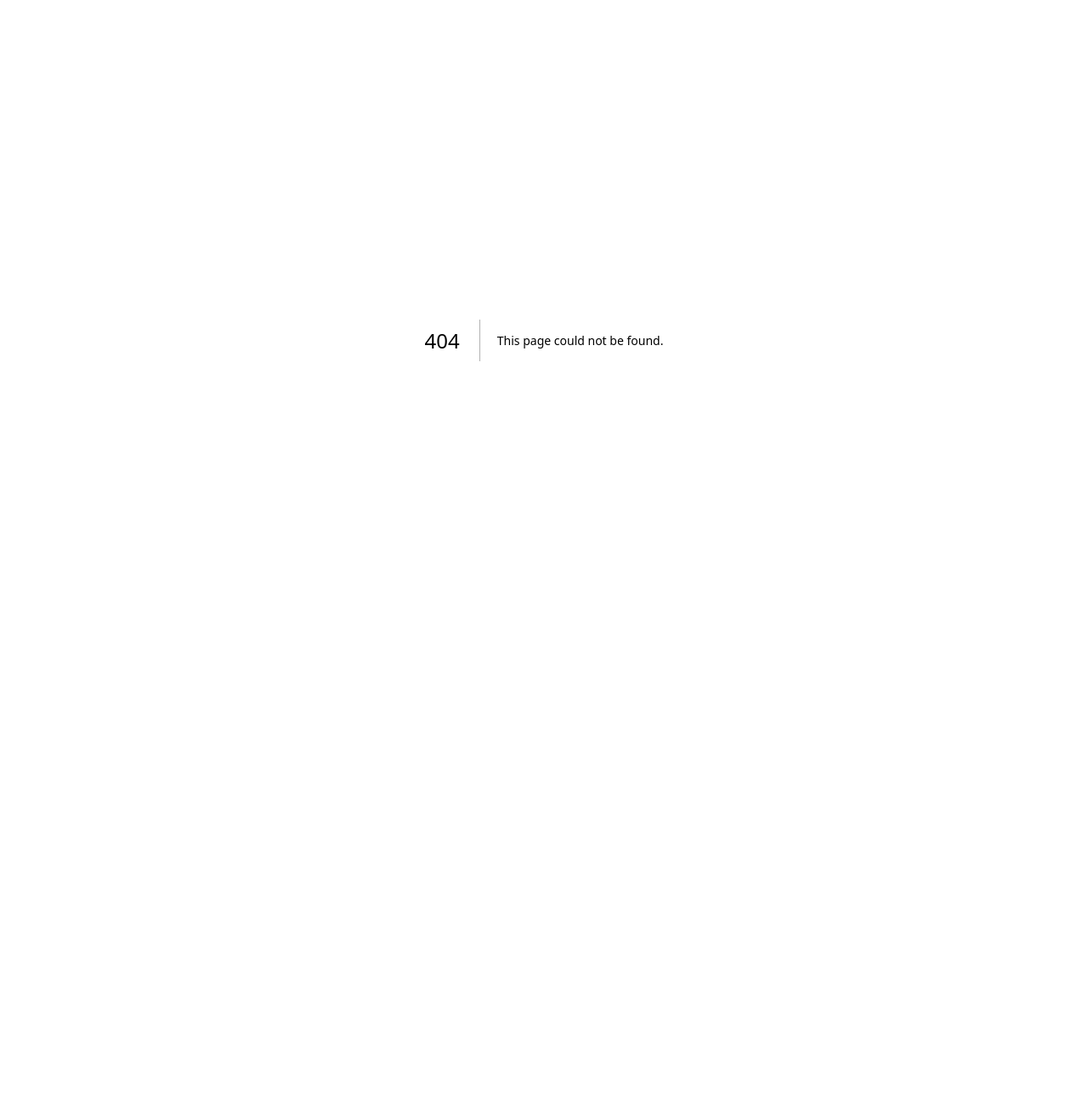
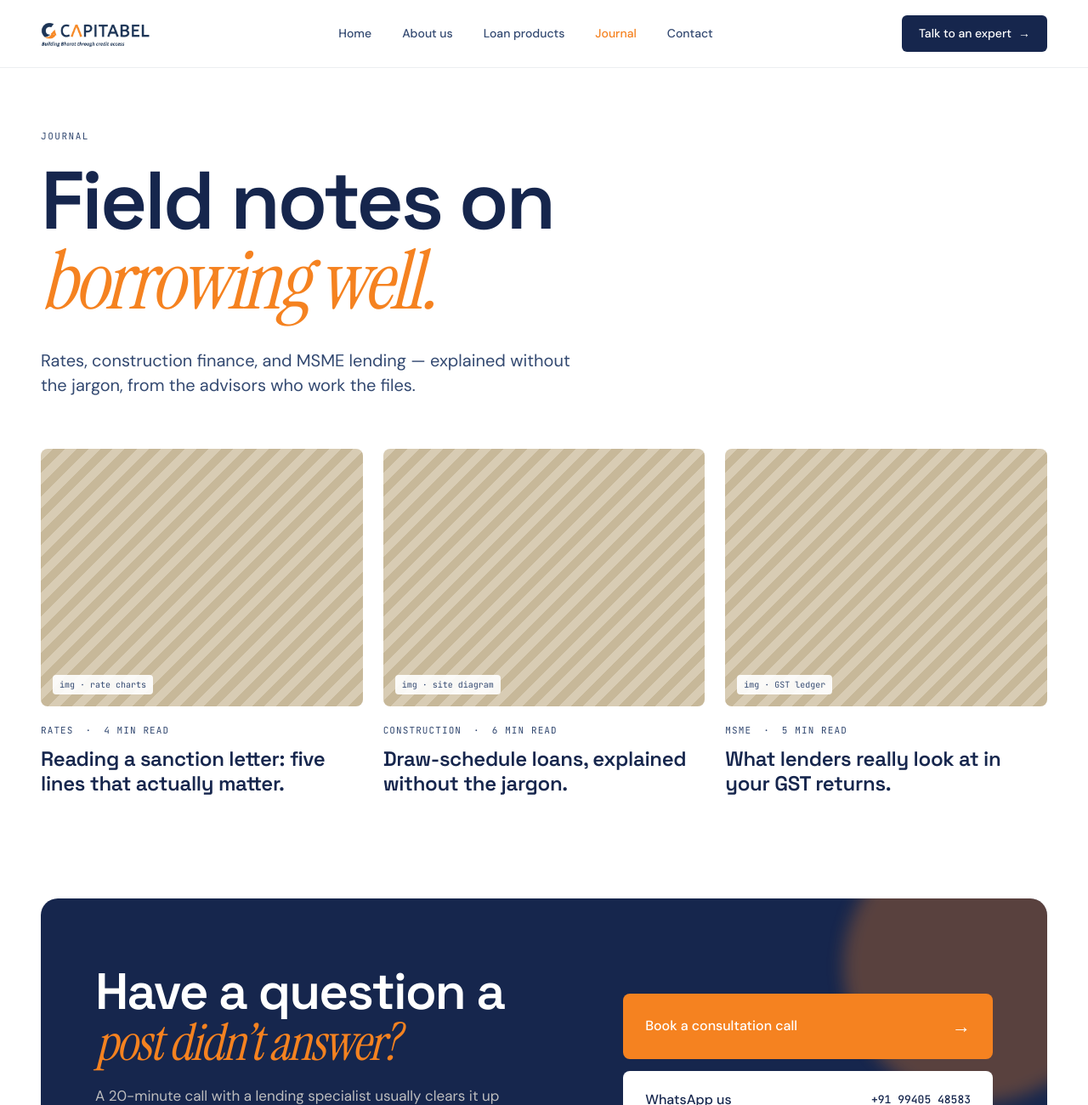
Before and after one commit to PrranavReddy/Capitabel.com, a Next.js app: page /journal in a window 1280 px wide. Before the commit this address had no page. Shown: the top 1300 px of the page at 85% size. Before the commit the page ends 800 px from the top, so only its background shows below. Built offline with nearby package versions, Linux system fonts and the light colour scheme.

Commit message:
Split Journal into its own page; drop ₹200Cr tile from hero
Journal now lives at /journal instead of an anchor section on the
landing page (nav + footer links updated accordingly). Landing hero's
stat pair is now just the 48 hrs tile.

Co-Authored-By: Claude Sonnet 5 <noreply@anthropic.com>

```diff
--- /dev/null
+++ b/app/journal/page.js
@@ -0,0 +1,143 @@
+import Link from "next/link";
+import Nav from "@/components/Nav";
+import { SimpleFooter } from "@/components/Footer";
+import { landing, site } from "@/lib/data";
+
+export const metadata = {
+  title: "Journal",
+  description: "Field notes on borrowing well — rates, construction finance, and MSME lending, explained without the jargon.",
+};
+
+export default function JournalPage() {
+  return (
+    <div>
+      <Nav />
+
+      <section className="container" style={{ paddingTop: 72, paddingBottom: 60 }}>
+        <Eyebrow>Journal</Eyebrow>
+        <h1
+          style={{
+            fontFamily: "var(--font-display)",
+            fontWeight: 600,
+            fontSize: 96,
+            lineHeight: 0.98,
+            letterSpacing: "-0.035em",
+            margin: "0 0 32px",
+            maxWidth: 1100,
+            color: "var(--navy-900)",
+          }}
+        >
+          Field notes on
+          <br />
+          <Serif>borrowing well.</Serif>
+        </h1>
+        <p style={{ fontSize: 20, lineHeight: 1.45, color: "var(--navy-700)", maxWidth: 640, margin: 0, textWrap: "pretty" }}>
+          Rates, construction finance, and MSME lending — explained without the jargon, from the advisors who work the files.
+        </p>
+      </section>
+
+      <section className="container" style={{ paddingBottom: 120 }}>
+        <div className="journal-grid" style={{ display: "grid", gridTemplateColumns: "repeat(3,1fr)", gap: 24 }}>
+          {landing.posts.map((p) => (
+            <a key={p.title} href="#" style={{ display: "flex", flexDirection: "column", gap: 20 }}>
+              <div
+                style={{
+                  aspectRatio: "5/4",
+                  background: "repeating-linear-gradient(135deg,#D8CCB4,#D8CCB4 10px,#C7B899 10px,#C7B899 20px)",
+                  borderRadius: 8,
+                  display: "flex",
+                  alignItems: "flex-end",
+                  padding: 14,
+                }}
+              >
+                <span style={{ fontFamily: "var(--font-mono)", fontSize: 10, color: "var(--navy-700)", background: "rgba(255,255,255,0.9)", padding: "4px 8px", borderRadius: 4 }}>
+                  img · {p.tag}
+                </span>
+              </div>
+              <div>
+                <div style={{ display: "flex", gap: 14, fontFamily: "var(--font-mono)", fontSize: 11, letterSpacing: "0.1em", textTransform: "uppercase", color: "var(--navy-700)", marginBottom: 12 }}>
+                  <span>{p.cat}</span>
+                  <span>·</span>
+                  <span>{p.read}</span>
+                </div>
+                <h3 style={{ fontFamily: "var(--font-display)", fontWeight: 600, fontSize: 24, lineHeight: 1.2, letterSpacing: "-0.015em", margin: 0, color: "var(--navy-900)" }}>
+                  {p.title}
+                </h3>
+              </div>
+            </a>
+          ))}
+        </div>
+      </section>
+
+      {/* CTA */}
+      <section className="container" style={{ paddingBottom: 120 }}>
+        <div
+          className="cta-grid"
+          style={{
+            background: "var(--navy-900)",
+            color: "#FFFFFF",
+            borderRadius: 20,
+            padding: "80px 64px",
+            display: "grid",
+            gridTemplateColumns: "1.3fr 1fr",
+            gap: 56,
+            alignItems: "end",
+            position: "relative",
+            overflow: "hidden",
+          }}
+        >
+          <div style={{ position: "absolute", top: -80, right: -80, width: 320, height: 320, background: "var(--orange-500)", opacity: 0.3, filter: "blur(10px)", borderRadius: "50%" }} />
+          <div style={{ position: "relative" }}>
+            <h2 style={{ fontFamily: "var(--font-display)", fontWeight: 600, fontSize: 60, lineHeight: 1, letterSpacing: "-0.03em", margin: "0 0 20px" }}>
+              Have a question a<br />
+              <Serif>post didn&rsquo;t answer?</Serif>
+            </h2>
+            <p style={{ fontSize: 17, lineHeight: 1.5, color: "rgba(245,240,228,0.75)", margin: 0, maxWidth: 480 }}>
+              A 20-minute call with a lending specialist usually clears it up faster than an email chain.
+            </p>
+          </div>
+          <div style={{ position: "relative", display: "flex", flexDirection: "column", gap: 14 }}>
+            <Link
+              href="/contact"
+              className="btn btn-orange hover-fade"
+              style={{ display: "flex", alignItems: "center", justifyContent: "space-between", padding: "22px 26px", background: "var(--orange-500)", color: "#FFFFFF", borderRadius: 8, fontSize: 16, fontWeight: 500 }}
+            >
+              Book a consultation call
+              <span style={{ fontSize: 22 }} aria-hidden>→</span>
+            </Link>
+            <a
+              href={site.whatsapp}
+              className="btn btn-white hover-fade"
+              style={{ display: "flex", alignItems: "center", justifyContent: "space-between", padding: "22px 26px", background: "#FFFFFF", color: "var(--navy-900)", borderRadius: 8, fontSize: 16, fontWeight: 500 }}
+            >
+              WhatsApp us
+              <span style={{ fontFamily: "var(--font-mono)", fontSize: 13 }}>{site.phone}</span>
+            </a>
+          </div>
+        </div>
+      </section>
+
+      <SimpleFooter
+        background="var(--cream-300)"
+        links={[
+          { href: "/", label: "Home" },
+          { href: "/about", label: "About" },
+          { href: "/loans", label: "Loans" },
+          { href: "/contact", label: "Contact" },
+        ]}
+      />
+    </div>
+  );
+}
+
+function Eyebrow({ children }) {
+  return (
+    <div style={{ fontFamily: "var(--font-mono)", fontSize: 11, letterSpacing: "0.14em", textTransform: "uppercase", color: "var(--navy-700)", marginBottom: 20 }}>
+      {children}
+    </div>
+  );
+}
+
+function Serif({ children }) {
+  return <span style={{ fontFamily: "var(--font-serif)", fontStyle: "italic", fontWeight: 400, color: "var(--orange-500)" }}>{children}</span>;
+}
--- a/components/Footer.js
+++ b/components/Footer.js
@@ -70,7 +70,7 @@ export function LandingFooter() {
               <Link className="hover-fade" href="/">Home</Link>
               <Link className="hover-fade" href="/about">About us</Link>
               <Link className="hover-fade" href="/loans">Loan products</Link>
-              <Link className="hover-fade" href="/#journal">Journal</Link>
+              <Link className="hover-fade" href="/journal">Journal</Link>
               <Link className="hover-fade" href="/contact">Contact</Link>
             </div>
           </div>
```
Also changed, not shown: app/page.js (+5 -62 lines), lib/data.js.
